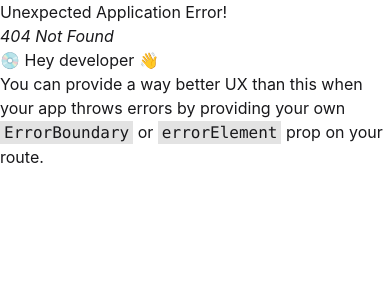
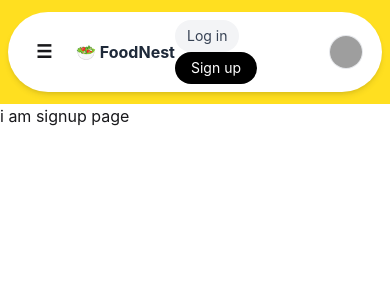
Before and after one commit to nayeem-94/FoodNest-Community-Food-Sharing-Platform, a React (Vite) app: page /signup in a window 390 px wide. Before the commit this address had no page. Shown: the top 300 px of the page. Built offline with nearby package versions, Linux system fonts and the light colour scheme; grey boxes are pictures that could not be loaded.

Commit message:
added the responsive navbar and add profile section

```diff
--- a/src/Routerpath/Routerpath.jsx
+++ b/src/Routerpath/Routerpath.jsx
@@ -4,6 +4,7 @@ import Homelayout from "../Layout/Homelayout";
 import Home from "../pages/Home/Home";
 import Availablefoods from "../pages/Availablefoods/Availablefoods";
 import Login from "../pages/Auth/Login";
+import Signup from "../pages/Auth/Signup";
 
 const Routerpath = createBrowserRouter([
     {
@@ -28,6 +29,11 @@ const Routerpath = createBrowserRouter([
                 element: <Login></Login>,
             },
             {
+                path: "signup",
+                element: <Signup></Signup>,
+
+            },
+            {
 
             }
         ]
--- a/src/components/Header/Navber.jsx
+++ b/src/components/Header/Navber.jsx
@@ -3,18 +3,35 @@ import { NavLink } from 'react-router';
 
 const Navber = () => {
     return (
-        <div className="bg-yellow-300 py-4">
-            <div className="max-w-6xl mx-auto flex items-center justify-between">
+        <div className="bg-yellow-300 py-3 sm:py-4">
+            <div className="max-w-6xl mx-auto flex items-center justify-between px-2 sm:px-0">
 
                 {/* Main Rounded Container */}
-                <div className="flex items-center justify-between w-full bg-white rounded-full px-6 py-3 shadow-md">
+                <div className="flex items-center justify-between w-full bg-white rounded-full px-4 sm:px-6 py-2 sm:py-3 shadow-md">
 
                     {/* Left: Logo + Menu */}
-                    <div className="flex items-center gap-8">
-                        <h1 className="text-xl mr-10 font-bold text-gray-800">
+                    <div className="flex items-center gap-3 sm:gap-8">
+
+                        {/* Mobile Menu */}
+                        <div className="md:hidden dropdown">
+                            <div tabIndex={0} role="button" className="btn btn-ghost btn-circle text-lg">
+                                ☰
+                            </div>
+                            <ul
+                                tabIndex={0}
+                                className="menu menu-sm dropdown-content mt-3 z-[1] p-3 shadow bg-white rounded-2xl w-44 space-y-1">
+                                <li><NavLink to="home">🏠 Home</NavLink></li>
+                                <li><NavLink to="available-foods">🍽️ Available Foods</NavLink></li>
+                            </ul>
+                        </div>
+
+                        <NavLink to="home">
+                            <h1 className="text-base sm:text-xl font-bold text-gray-800 whitespace-nowrap">
                                 🥗 FoodNest
                             </h1>
+                        </NavLink>
 
+                        {/* Desktop Menu */}
                         <ul className="hidden md:flex items-center gap-6 text-gray-600 text-sm">
                             <NavLink to="home" className="hover:text-black cursor-pointer">Home</NavLink>
                             <NavLink to="available-foods" className="hover:text-black cursor-pointer">Available Foods</NavLink>
@@ -22,25 +39,44 @@ const Navber = () => {
                     </div>
 
                     {/* Right: Buttons */}
-                    <div className="flex items-center gap-3">
+                    <div className="flex items-center gap-2">
 
+                        <div className="sm:flex items-center gap-2">
                             <NavLink to="/login">
-                            <button className="cursor-pointer px-4 py-1.5 rounded-full bg-gray-200 text-gray-700 text-sm hover:bg-gray-200 transition">
+                                <button className="cursor-pointer px-3 py-1.5 rounded-full bg-gray-100 text-gray-700 text-sm hover:bg-gray-200 transition">
                                     Log in
                                 </button>
                             </NavLink>
+
                             <NavLink to="/signup">
-                            <button className="cursor-pointer px-5 py-1.5 rounded-full bg-black text-white text-sm hover:bg-gray-800 transition">
-                                Sign up free
+                                <button className="cursor-pointer px-4 py-1.5 rounded-full bg-black text-white text-sm hover:bg-gray-800 transition">
+                                    Sign up
                                 </button>
                             </NavLink>
                         </div>
+
+                        {/* Profile always visible */}
+                        <div className="dropdown dropdown-end">
+                            <div tabIndex={0} role="button" className="btn btn-ghost btn-circle avatar">
+                                <div className="w-8 sm:w-10 rounded-full ring ring-gray-200">
+                                    <img
+                                        alt="profile"
+                                        src="https://img.daisyui.com/images/stock/photo-1534528741775-53994a69daeb.webp" />
+                                </div>
+                            </div>
+                            <ul
+                                tabIndex={-1}
+                                className="menu menu-sm dropdown-content bg-white rounded-2xl z-1 mt-3 w-52 p-2 shadow-lg">
+                                <li><a>👤 Profile</a></li>
+                                <li><a>➕ Add Food</a></li>
+                                <li><a>📦 Manage My Foods</a></li>
+                                <li><a>📩 Requests</a></li>
+                                <li><a>🚪 Logout</a></li>
+                            </ul>
+                        </div>
+                    </div>
                 </div>
 
-                {/* Heart container */}
-                <div className="ml-4 bg-white p-3 rounded-full shadow-md cursor-pointer hover:scale-105 transition">
-                    ❤️
-                </div>
             </div>
         </div>
     );
--- /dev/null
+++ b/src/pages/Auth/Signup.jsx
@@ -0,0 +1,11 @@
+import React from 'react';
+
+const Signup = () => {
+    return (
+        <div>
+            i am signup page
+        </div>
+    );
+};
+
+export default Signup;
```
Lines whose indentation alone changed are shown as unchanged.
